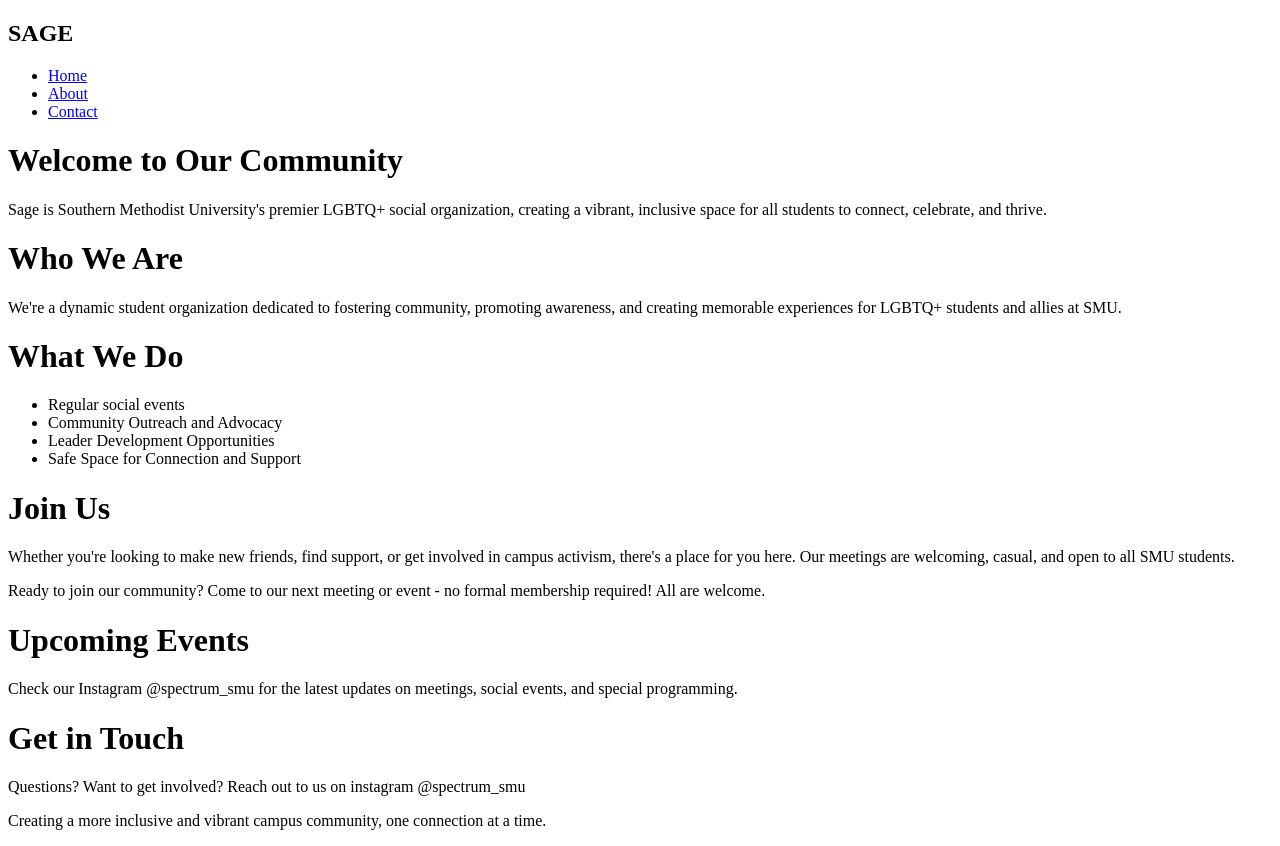
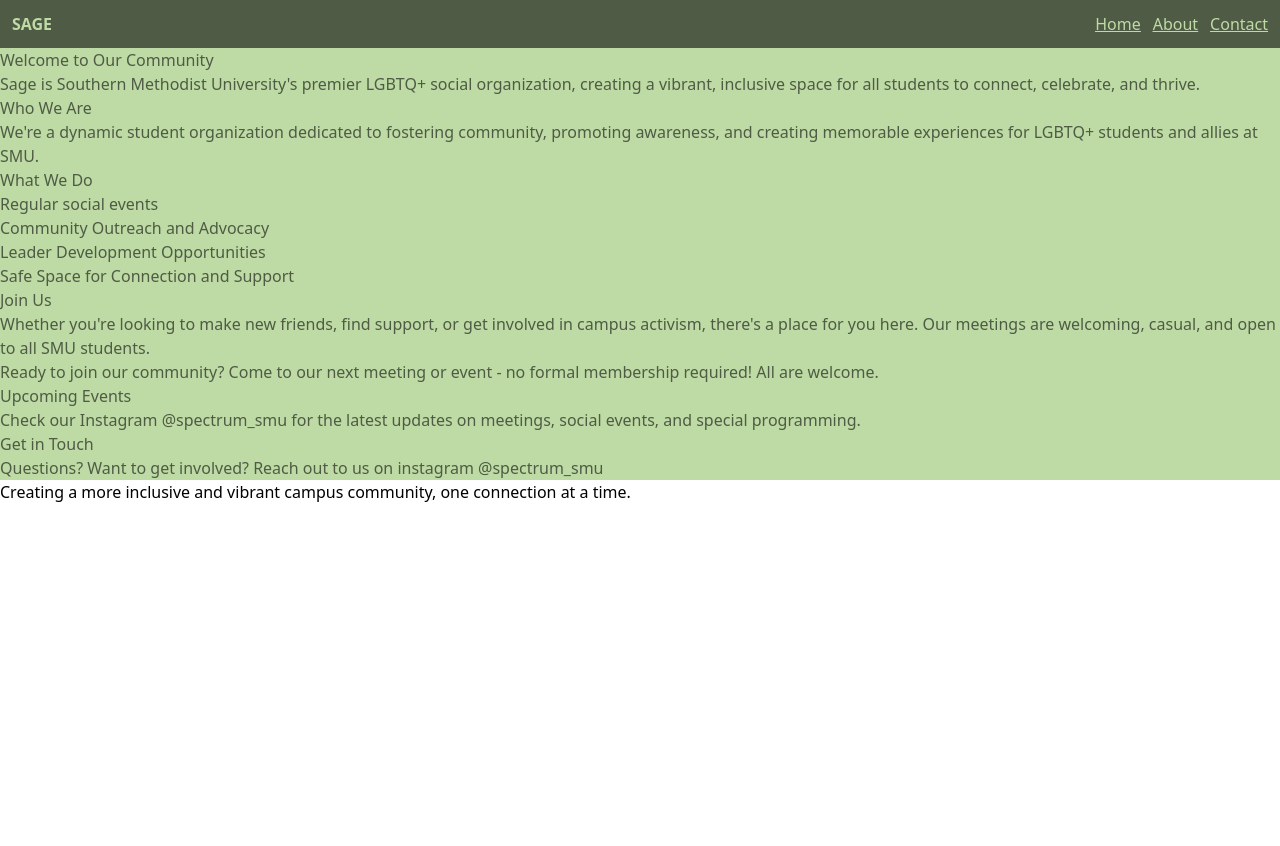
Before and after one commit to BellalaK/Responsive-Club-Website, a website: page src/index.html in a window 1280 px wide. After the commit the page ends 800 px from the top, so only its background shows below. Drawn offline with Linux system fonts and the light colour scheme.

Commit message:
add Tailwind CSS integration and enhance layout in index.html

```diff
--- a/src/css/input.css
+++ b/src/css/input.css
@@ -0,0 +1,3 @@
+@tailwind base;
+@tailwind components;
+@tailwind utilities;
--- a/src/index.html
+++ b/src/index.html
@@ -1,34 +1,46 @@
 <!DOCTYPE html>
 <html lang="en">
   <head>
-    <meta charset="UTF-8">
-    <meta name="viewport" content="width=device-width, initial-scale=1.0">
-    <link rel="stylesheet" href="./css/output.css">
+    <meta charset="UTF-8" />
+    <meta name="viewport" content="width=device-width, initial-scale=1.0" />
+    <link rel="stylesheet" href="./css/output.css" />
     <title>Responsive Club Website: SAGE</title>
   </head>
   <body>
-    <header>
-        <nav>
-            <div>
-                <h1 id="Home">SAGE</h1>
-            </div>
-            <div>
-                <ul>
-                    <li><a href="#Home">Home</a></li>
-                    <li><a href="#About">About</a></li>
-                    <li><a href="#Contact">Contact</a></li>
+    <header
+      class="flex border-b-green-300 bg-green-300 text-green-100 align-middle"
+    >
+      <h1 class="font-bold justify-start align-middle p-3">SAGE</h1>
+      <nav class="flex justify-end flex-auto">
+        <ul class="flex justify-end align-middle p-3 space-x-3">
+          <li class="underline hover:text-green-200 active:text-white">
+            <a href="#Home">Home</a>
+          </li>
+          <li class="underline hover:text-green-200 active:text-white">
+            <a href="#About">About</a>
+          </li>
+          <li class="underline hover:text-green-200 active:text-white">
+            <a href="#Contact">Contact</a>
+          </li>
         </ul>
-            </div>
       </nav>
     </header>
-    <main>
-        <div id="welcome">
+    <main class="bg-green-100 text-green-300">
+      <div id="Home">
         <h1>Welcome to Our Community</h1>
-            <p>Sage is Southern Methodist University's premier LGBTQ+ social organization, creating a vibrant, inclusive space for all students to connect, celebrate, and thrive.</p>
+        <p>
+          Sage is Southern Methodist University's premier LGBTQ+ social
+          organization, creating a vibrant, inclusive space for all students to
+          connect, celebrate, and thrive.
+        </p>
       </div>
       <div id="About">
         <h1>Who We Are</h1>
-            <p>We're a dynamic student organization dedicated to fostering community, promoting awareness, and creating memorable experiences for LGBTQ+ students and allies at SMU.</p>
+        <p>
+          We're a dynamic student organization dedicated to fostering community,
+          promoting awareness, and creating memorable experiences for LGBTQ+
+          students and allies at SMU.
+        </p>
       </div>
       <div>
         <h1>What We Do</h1>
@@ -41,20 +53,36 @@
       </div>
       <div>
         <h1>Join Us</h1>
-            <p>Whether you're looking to make new friends, find support, or get involved in campus activism, there's a place for you here. Our meetings are welcoming, casual, and open to all SMU students.</p>
-            <p>Ready to join our community? Come to our next meeting or event - no formal membership required! All are welcome.</p>
+        <p>
+          Whether you're looking to make new friends, find support, or get
+          involved in campus activism, there's a place for you here. Our
+          meetings are welcoming, casual, and open to all SMU students.
+        </p>
+        <p>
+          Ready to join our community? Come to our next meeting or event - no
+          formal membership required! All are welcome.
+        </p>
       </div>
       <div>
         <h1>Upcoming Events</h1>
-            <p>Check our Instagram <a>@spectrum_smu</a> for the latest updates on meetings, social events, and special programming.</p>
+        <p>
+          Check our Instagram <a>@spectrum_smu</a> for the latest updates on
+          meetings, social events, and special programming.
+        </p>
       </div>
       <div id="Contact">
         <h1>Get in Touch</h1>
-            <p>Questions? Want to get involved? Reach out to us on instagram @spectrum_smu</p>
+        <p>
+          Questions? Want to get involved? Reach out to us on instagram
+          @spectrum_smu
+        </p>
       </div>
     </main>
     <footer>
-        <p>Creating a more inclusive and vibrant campus community, one connection at a time.</p>
+      <p>
+        Creating a more inclusive and vibrant campus community, one connection
+        at a time.
+      </p>
     </footer>
   </body>
 </html>
```
Also changed, not shown: src/css/output.css. Lines whose indentation alone changed are shown as unchanged.
